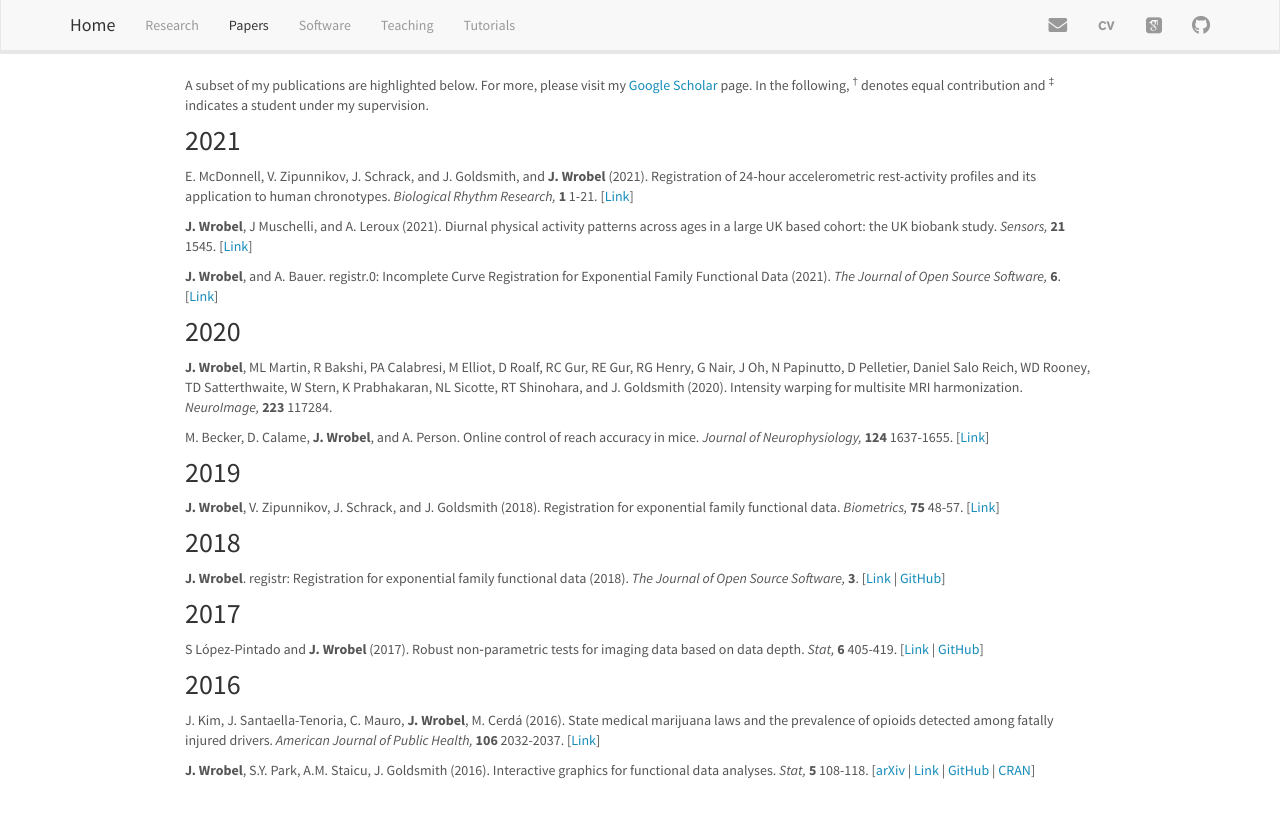
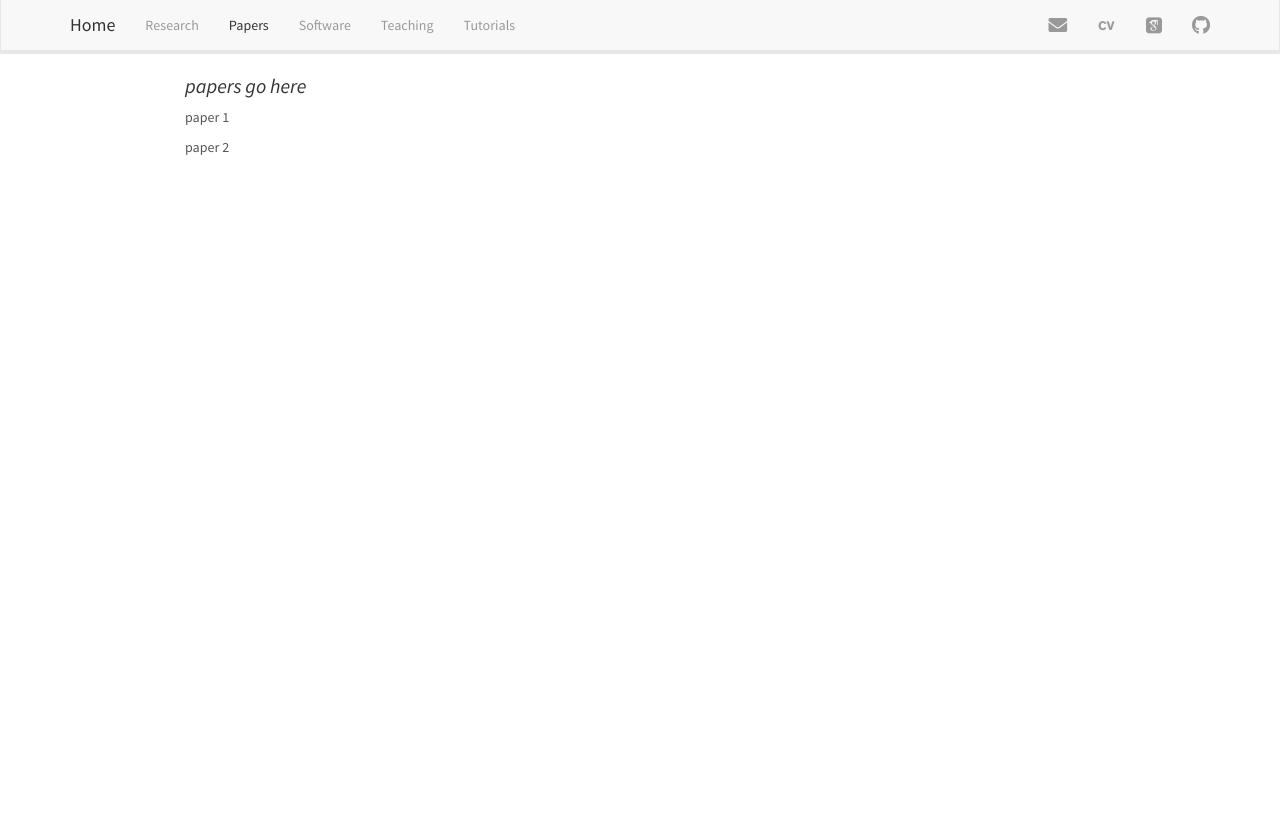
Before and after one commit to cvraut/wrobel-template, a Jekyll site: the page papers.html, which Jekyll copies as it is, in a window 1280 px wide. Shown: the top 818 px of the page. Built offline with Jekyll 4.4.1, drawn with Linux system fonts in a browser that asks for light colours; some web fonts are replaced.

Commit message:
fixed papers tab

```diff
--- a/_site.yml
+++ b/_site.yml
@@ -13,7 +13,7 @@ navbar:
   - text: Teaching
     href: teaching.html
   - text: Tutorials
-    href: learnxinyminutes.com
+    href: http://learnxinyminutes.com
 
   right:
   - icon: fa-envelope fa-lg
--- a/about.html
+++ b/about.html
@@ -270,7 +270,7 @@ $(document).ready(function () {
   <a href="teaching.html">Teaching</a>
 </li>
 <li>
-  <a href="learnxinyminutes.com">Tutorials</a>
+  <a href="http://learnxinyminutes.com">Tutorials</a>
 </li>
       </ul>
       <ul class="nav navbar-nav navbar-right">
--- a/index.html
+++ b/index.html
@@ -270,7 +270,7 @@ $(document).ready(function () {
   <a href="teaching.html">Teaching</a>
 </li>
 <li>
-  <a href="learnxinyminutes.com">Tutorials</a>
+  <a href="http://learnxinyminutes.com">Tutorials</a>
 </li>
       </ul>
       <ul class="nav navbar-nav navbar-right">
--- a/papers.html
+++ b/papers.html
@@ -270,7 +270,7 @@ $(document).ready(function () {
   <a href="teaching.html">Teaching</a>
 </li>
 <li>
-  <a href="learnxinyminutes.com">Tutorials</a>
+  <a href="http://learnxinyminutes.com">Tutorials</a>
 </li>
       </ul>
       <ul class="nav navbar-nav navbar-right">
@@ -313,78 +313,10 @@ $(document).ready(function () {
 
 <p><link rel="stylesheet" href="academicons.css"/>
 <link rel="stylesheet" href="styles.css" type="text/css"></p>
-<p>A subset of my publications are highlighted below. For more, please
-visit my <a
-href="https://scholar.google.com/citations?user=QI8GrFUAAAAJ&amp;hl=en">Google
-Scholar</a> page. In the following, <sup>†</sup> denotes equal
-contribution and <sup>‡</sup> indicates a student under my
-supervision.</p>
-<div id="section" class="section level2">
-<h2>2021</h2>
-<p>E. McDonnell, V. Zipunnikov, J. Schrack, and J. Goldsmith, and
-<strong>J. Wrobel</strong> (2021). Registration of 24-hour
-accelerometric rest-activity profiles and its application to human
-chronotypes. <i> Biological Rhythm Research, </i> <b>1</b> 1-21. [<a
-href="https://www.tandfonline.com/doi/abs/10.1080/09291016.2021.1929673">Link</a>]</p>
-<p><strong>J. Wrobel</strong>, J Muschelli, and A. Leroux (2021).
-Diurnal physical activity patterns across ages in a large UK based
-cohort: the UK biobank study. <i> Sensors, </i> <b>21</b> 1545. [<a
-href="https://www.mdpi.com/1424-8220/21/4/1545/htm">Link</a>]</p>
-<p><strong>J. Wrobel</strong>, and A. Bauer. registr.0: Incomplete Curve
-Registration for Exponential Family Functional Data (2021). <i> The
-Journal of Open Source Software, </i> <b>6</b>. [<a
-href="https://joss.theoj.org/papers/10.21105/joss.02964.pdf">Link</a>]</p>
-</div>
-<div id="section-1" class="section level2">
-<h2>2020</h2>
-<p><strong>J. Wrobel</strong>, ML Martin, R Bakshi, PA Calabresi, M
-Elliot, D Roalf, RC Gur, RE Gur, RG Henry, G Nair, J Oh, N Papinutto, D
-Pelletier, Daniel Salo Reich, WD Rooney, TD Satterthwaite, W Stern, K
-Prabhakaran, NL Sicotte, RT Shinohara, and J. Goldsmith (2020).
-Intensity warping for multisite MRI harmonization. <i> NeuroImage, </i>
-<b>223</b> 117284.</p>
-<p>M. Becker, D. Calame, <strong>J. Wrobel</strong>, and A. Person.
-Online control of reach accuracy in mice. <i> Journal of
-Neurophysiology, </i> <b>124</b> 1637-1655. [<a
-href="https://journals.physiology.org/doi/abs/10.1152/jn.00324.2020">Link</a>]</p>
-</div>
-<div id="section-2" class="section level2">
-<h2>2019</h2>
-<p><strong>J. Wrobel</strong>, V. Zipunnikov, J. Schrack, and J.
-Goldsmith (2018). Registration for exponential family functional data.
-<i> Biometrics, </i> <b>75</b> 48-57. [<a
-href="https://onlinelibrary.wiley.com/doi/full/10.1111/biom.12963">Link</a>]</p>
-</div>
-<div id="section-3" class="section level2">
-<h2>2018</h2>
-<p><strong>J. Wrobel</strong>. registr: Registration for exponential
-family functional data (2018). <i> The Journal of Open Source Software,
-</i> <b>3</b>. [<a
-href="https://joss.theoj.org/papers/9c40c4f0ede1827cc5a9430c625d6494">Link</a>
-| <a href="https://github.com/julia-wrobel/registr">GitHub</a>]</p>
-</div>
-<div id="section-4" class="section level2">
-<h2>2017</h2>
-<p>S López-Pintado and <strong>J. Wrobel</strong> (2017). Robust
-non‐parametric tests for imaging data based on data depth. <i> Stat,
-</i> <b>6</b> 405-419. [<a
-href="http://onlinelibrary.wiley.com/doi/10.1002/sta4.109/abstract">Link</a>
-| <a href="https://github.com/julia-wrobel/depthTests">GitHub</a>]</p>
-</div>
-<div id="section-5" class="section level2">
-<h2>2016</h2>
-<p>J. Kim, J. Santaella-Tenoria, C. Mauro, <strong>J. Wrobel</strong>,
-M. Cerdá (2016). State medical marijuana laws and the prevalence of
-opioids detected among fatally injured drivers. <i> American Journal of
-Public Health, </i> <b>106</b> 2032-2037. [<a
-href="https://ajph.aphapublications.org/doi/full/10.2105/AJPH.2016.303426">Link</a>]</p>
-<p><strong>J. Wrobel</strong>, S.Y. Park, A.M. Staicu, J. Goldsmith
-(2016). Interactive graphics for functional data analyses. <i> Stat,
-</i> <b>5</b> 108-118. [<a
-href="http://arxiv.org/abs/1602.04091">arXiv</a> | <a
-href="http://onlinelibrary.wiley.com/doi/10.1002/sta4.109/abstract">Link</a>
-| <a href="https://github.com/refunders/refund.shiny">GitHub</a> | <a
-href="https://cran.r-project.org/web/packages/refund.shiny/index.html">CRAN</a>]</p>
+<div id="papers-go-here" class="section level3">
+<h3>papers go here</h3>
+<p>paper 1</p>
+<p>paper 2</p>
 </div>
 
 
--- a/research.Rmd
+++ b/research.Rmd
@@ -9,4 +9,4 @@ output:
 <link rel="stylesheet" href="academicons.css"/>
 <link rel="stylesheet" href="styles.css" type="text/css">
 
-### Papers worked on go here
+### Projects worked on go here
--- a/research.html
+++ b/research.html
@@ -270,7 +270,7 @@ $(document).ready(function () {
   <a href="teaching.html">Teaching</a>
 </li>
 <li>
-  <a href="learnxinyminutes.com">Tutorials</a>
+  <a href="http://learnxinyminutes.com">Tutorials</a>
 </li>
       </ul>
       <ul class="nav navbar-nav navbar-right">
@@ -314,8 +314,8 @@ $(document).ready(function () {
 
 <p><link rel="stylesheet" href="academicons.css"/>
 <link rel="stylesheet" href="styles.css" type="text/css"></p>
-<div id="papers-worked-on-go-here" class="section level3">
-<h3>Papers worked on go here</h3>
+<div id="projects-worked-on-go-here" class="section level3">
+<h3>Projects worked on go here</h3>
 </div>
 
 
--- a/software.html
+++ b/software.html
@@ -270,7 +270,7 @@ $(document).ready(function () {
   <a href="teaching.html">Teaching</a>
 </li>
 <li>
-  <a href="learnxinyminutes.com">Tutorials</a>
+  <a href="http://learnxinyminutes.com">Tutorials</a>
 </li>
       </ul>
       <ul class="nav navbar-nav navbar-right">
--- a/teaching.html
+++ b/teaching.html
@@ -270,7 +270,7 @@ $(document).ready(function () {
   <a href="teaching.html">Teaching</a>
 </li>
 <li>
-  <a href="learnxinyminutes.com">Tutorials</a>
+  <a href="http://learnxinyminutes.com">Tutorials</a>
 </li>
       </ul>
       <ul class="nav navbar-nav navbar-right">
```
Also changed, not shown: papers.Rmd (+3 -76 lines).
